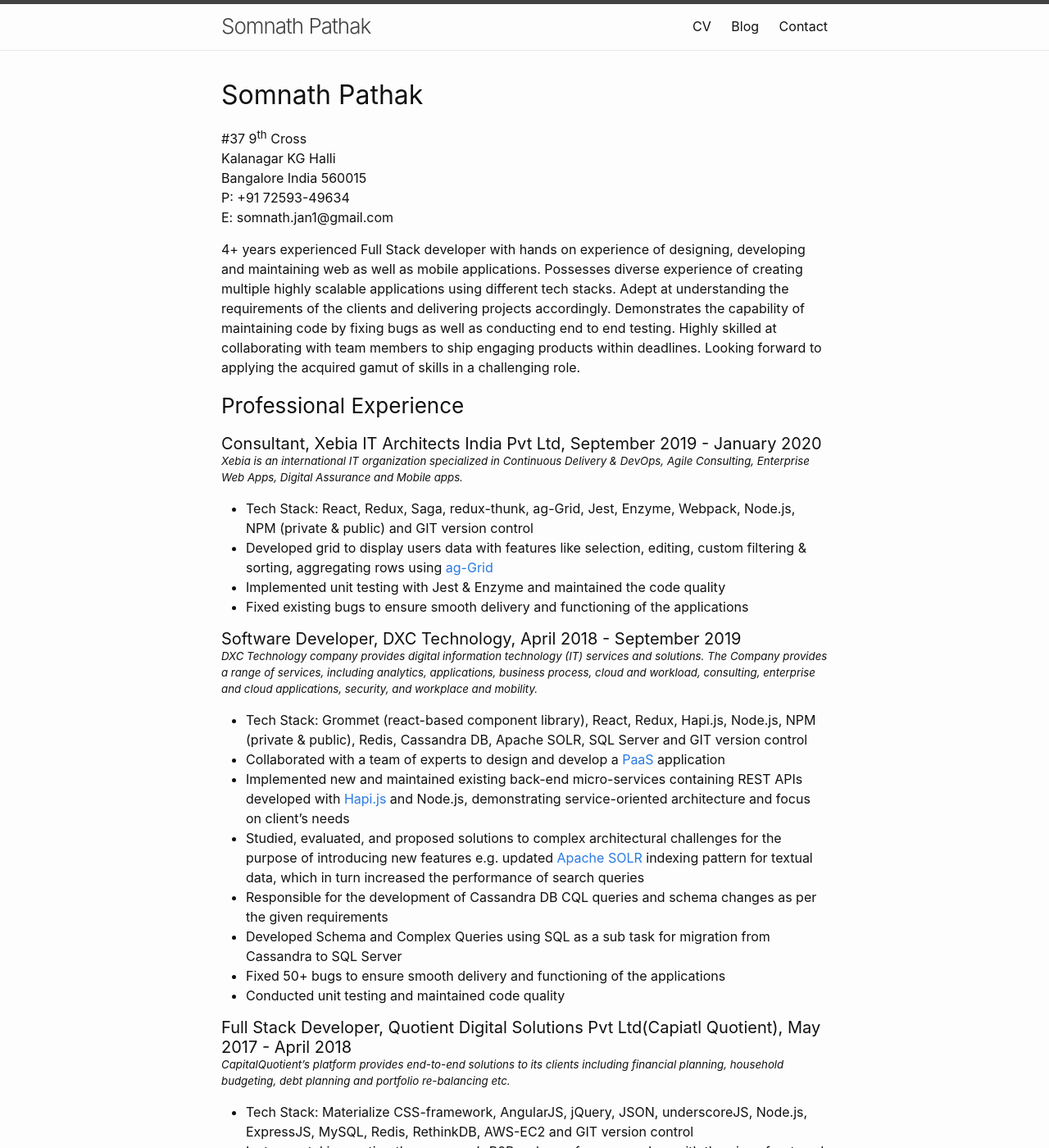
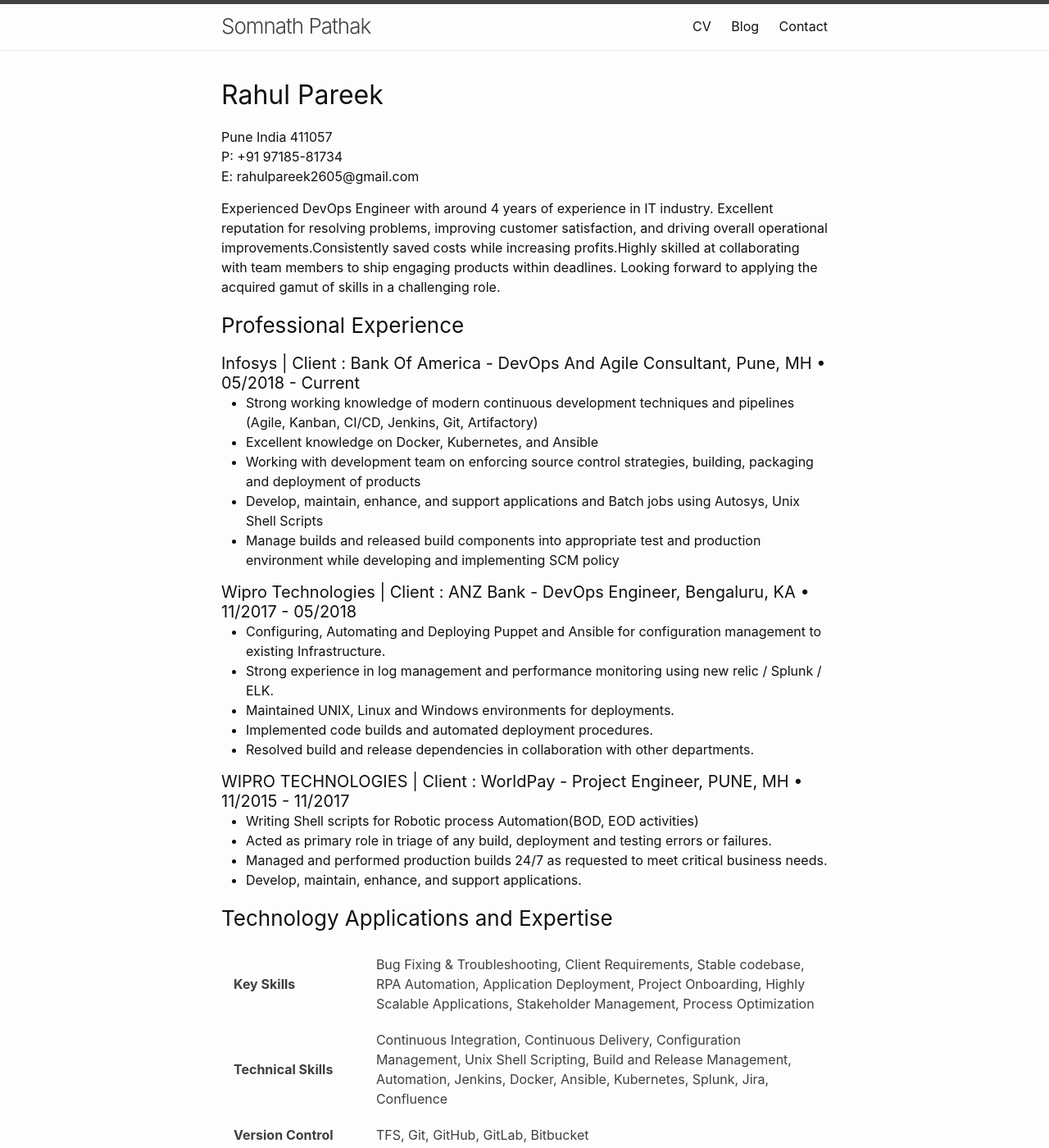
Before and after one commit to rahulpareek4280/website, a Jekyll site: the page built from cv/index.md, in a window 1280 px wide and 1400 px high. Shown: the whole window at 82% size. Built offline with Jekyll 4.4.1, drawn with Linux system fonts in a browser that asks for light colours; some of the changed text lies outside the part shown.

Commit message:
Update index.md

```diff
--- a/cv/index.md
+++ b/cv/index.md
@@ -9,86 +9,58 @@ permalink: /cv/
 
 <!-- [Download CV](/path/to/cv.pdf) -->
 
-## Somnath Pathak
+## Rahul Pareek
 
-#37 9<sup>th</sup> Cross
-Kalanagar KG Halli
-Bangalore India 560015
-P: +91 72593-49634
-E: somnath.jan1@gmail.com
+Pune India 411057
+P: +91 97185-81734
+E: rahulpareek2605@gmail.com
 
-4+ years experienced Full Stack developer with hands on experience of designing, developing and maintaining web as well as mobile applications. Possesses diverse experience of creating multiple highly scalable applications using different tech stacks. Adept at understanding the requirements of the clients and delivering projects accordingly. Demonstrates the capability of maintaining code by fixing bugs as well as conducting end to end testing. Highly skilled at collaborating with team members to ship engaging products within deadlines. Looking forward to applying the acquired gamut of skills in a challenging role.
+Experienced DevOps Engineer with around 4 years of experience in IT industry. Excellent reputation for resolving problems, improving customer satisfaction, and driving overall operational improvements.Consistently saved costs while increasing profits.Highly skilled at collaborating with team members to ship engaging products within deadlines. Looking forward to applying the acquired gamut of skills in a challenging role.
 
 [//]: <> _______________________________________
 
 ### Professional Experience
 
 {: .header-with-subheader}
-#### Consultant, Xebia IT Architects India Pvt Ltd, September 2019 - January 2020
-##### *Xebia is an international IT organization specialized in Continuous Delivery & DevOps, Agile Consulting, Enterprise Web Apps, Digital Assurance and Mobile apps.*
-+ Tech Stack: React, Redux, Saga, redux-thunk, ag-Grid, Jest, Enzyme, Webpack, Node.js, NPM (private & public) and GIT version control
-+ Developed grid to display users data with features like selection, editing, custom filtering & sorting, aggregating rows using [ag-Grid](https://www.ag-grid.com/)
-+ Implemented unit testing with Jest & Enzyme and maintained the code quality
-+ Fixed existing bugs to ensure smooth delivery and functioning of the applications
+#### Infosys | Client : Bank Of America - DevOps And Agile Consultant, Pune, MH • 05/2018 - Current
++ Strong working knowledge of modern continuous development techniques and pipelines (Agile, Kanban, CI/CD, Jenkins, Git, Artifactory)
++ Excellent knowledge on Docker, Kubernetes, and Ansible
++ Working with development team on enforcing source control strategies, building, packaging and deployment of products
++ Develop, maintain, enhance, and support applications and Batch jobs using Autosys, Unix Shell Scripts
++ Manage builds and released build components into appropriate test and production environment while developing and implementing SCM policy
 
 {: .header-with-subheader}
-#### Software Developer, DXC Technology, April 2018 - September 2019
-##### *DXC Technology company provides digital information technology (IT) services and solutions. The Company provides a range of services, including analytics, applications, business process, cloud and workload, consulting, enterprise and cloud applications, security, and workplace and mobility.*
-+ Tech Stack: Grommet (react-based component library), React, Redux, Hapi.js, Node.js, NPM (private & public), Redis, Cassandra DB, Apache SOLR, SQL Server and GIT version control
-+ Collaborated with a team of experts to design and develop a [PaaS](https://en.wikipedia.org/wiki/Platform_as_a_service) application
-+ Implemented new and maintained existing back-end micro-services containing REST APIs developed with [Hapi.js](https://hapi.dev/) and Node.js, demonstrating service-oriented architecture and focus on client’s needs
-+ Studied, evaluated, and proposed solutions to complex architectural challenges for the purpose of introducing new features e.g. updated [Apache SOLR](https://lucene.apache.org/solr/) indexing pattern for textual data, which in turn increased the performance of search queries
-+ Responsible for the development of Cassandra DB CQL queries and schema changes as per the given requirements
-+ Developed Schema and Complex Queries using SQL as a sub task for migration from Cassandra to SQL Server
-+ Fixed 50+ bugs to ensure smooth delivery and functioning of the applications
-+ Conducted unit testing and maintained code quality
+#### Wipro Technologies | Client : ANZ Bank - DevOps Engineer, Bengaluru, KA • 11/2017 - 05/2018
++ Configuring, Automating and Deploying Puppet and Ansible for configuration management to existing Infrastructure.
++ Strong experience in log management and performance monitoring using new relic / Splunk / ELK.
++ Maintained UNIX, Linux and Windows environments for deployments.
++ Implemented code builds and automated deployment procedures.
++ Resolved build and release dependencies in collaboration with other departments.
 
 {: .header-with-subheader}
-#### Full Stack Developer, Quotient Digital Solutions Pvt Ltd(Capiatl Quotient), May 2017 - April 2018
-##### *CapitalQuotient’s platform provides end-to-end solutions to its clients including financial planning, household budgeting, debt planning and portfolio re-balancing etc.*
-+ Tech Stack: Materialize CSS-framework, AngularJS, jQuery, JSON, underscoreJS, Node.js, ExpressJS, MySQL, Redis, RethinkDB, AWS-EC2 and GIT version control
-+ Instrumental in creating the company's B2B web app from ground up with the given front-end and back-end technologies
-+ Successfully integrated the OTP verification via mobile and email using [Redis](https://redis.io/), an in-memory database
-+ Developed CSV file upload/download functionality to enhance leads management for the clients
-+ Designed databases, schema and complex queries for MySQL
-+ Deployed the latest code to [AWS EC2](https://aws.amazon.com/ec2/) instance as per given schedule
-+ Conducted end to end testing & unit testing to ensure performance, quality, and responsiveness of applications
-    + Used eslint as a linter for the javascript code & jshint for static code analysis
-+ Collaborated with a team of 5 engineers to define, design, and ship new features like CRM, Product Scoping etc. & fix multiple bugs
+#### WIPRO TECHNOLOGIES | Client : WorldPay - Project Engineer, PUNE, MH • 11/2015 - 11/2017
++ Writing Shell scripts for Robotic process Automation(BOD, EOD activities)
++ Acted as primary role in triage of any build, deployment and testing errors or failures.
++ Managed and performed production builds 24/7 as requested to meet critical business needs.
++ Develop, maintain, enhance, and support applications.
 
-{: .header-with-subheader}
-#### Project Engineer, Wipro Digital, November 2015 - May 2017
-##### *Wipro is a leading global end to end IT transformation, consulting and business process services provider and a pioneer in Indian Market with decades of experience.*
-+ Tech Stack: Material Design, Bootstrap, React, AngularJS, Node.js, ExpressJS, MongoDB, Neo4j GraphDB, Redis, AWS EC2 & S3, Mocha, Chai, SuperTest and GIT version control
-+ Instrumental in defining and designing the dashboards for multiple web apps
-+ Successfully integrated the [AWS S3](https://aws.amazon.com/s3/) for handling media uploads
-+ Efficiently implemented graph models to store data & relationships and queried data with cypher queries using [Neo4j](https://neo4j.com/), a graph database
-+ Worked on creating documents in MongoDB. Worked on multiple [BSON](https://docs.mongodb.com/manual/reference/bson-types/) type objects and wrote simple ad-hoc queries for CRUD operations based on the requirements
-+ Designed unit test cases and tested node servers with [SuperTest](https://github.com/visionmedia/supertest#readme)
-+ Fixed 30+ bugs in the code including multiple front-end responsiveness bugs on Bootstrap
-+ Attained Full Stack Developer certification from Wipro Digital and StackRoute (a NIIT initiative)
-+ Acquired training
-    + Cyber-Security and Risk analysis tools like Checkpoint Firewall & VPNs, SymantecDLP, McAfee-EPS
-    + Successfully completed Udemy ethical hacking course
-+ Successfully delivered projects for [NIIT](https://www.niit.com/india/) and Wipro Digital
 
 [//]: <> _______________________________________
 
 ### Technology Applications and Expertise
 
 {: .custom-table}
-| **Key Skills** | Bug Fixing & Troubleshooting, Client Requirements, Stable codebase, End to end Testing, Mobile Apps, Web Apps, Highly Scalable Applications, Stakeholder Management, Process Optimization, Solutions Architecture & Delivery |
-| **Technical Skills** | React, Redux, AngularJS, ReactNative, CSS3, HTML5, Bootstrap, ES6, Jquery, Webpack, REST API, JSON, Node, NPM, Hapi.js, Express.js, MySQL, CassandraDB, Apache SOLR, MongoDB, Neo4j GraphDB, Redis, Kubernetes, Helm |
-| **Version Control** | Git, GitHub, GitLab, Bitbucket |
-| **Cloud Platforms** | GCP, AWS |
-| **Applications** | Visual Studio Code, Sublime, Atom, WebStorm, Adobe Photoshop, Microsoft Office, Google Drive |
+| **Key Skills** | Bug Fixing & Troubleshooting, Client Requirements, Stable codebase, RPA Automation, Application Deployment, Project Onboarding, Highly Scalable Applications,   Stakeholder Management, Process Optimization
+| **Technical Skills** | Continuous Integration, Continuous Delivery, Configuration Management, Unix Shell Scripting, Build and Release Management, Automation, Jenkins, Docker,   Ansible, Kubernetes, Splunk, Jira, Confluence |
+| **Version Control** | TFS, Git, GitHub, GitLab, Bitbucket |
+| **Cloud Platforms** | GCP |
+| **Applications** | Visual Studio, Autosys, IBM Bigfix|
 | **Publishing Platforms** | Jekyll, GitHub Pages |
-| **OS/Environments** | Mac, Linux, Unix, Ubuntu, Windows |
+| **OS/Environments** |Linux, Windows |
 
 [//]: <> _______________________________________
 
 ### Education
 
 {: .header-with-subheader}
-#### BE, Computer Science and Engineering, Rajiv Gandhi Institute of Technology, Bangalore, India, 2015
-##### *Affiliated to VTU, Recognised & Approved by AICTE, New Delhi*
+#### BE, Computer Science and Engineering, Rajiv Gandhi Technical University, Indore, India, 2015
```
